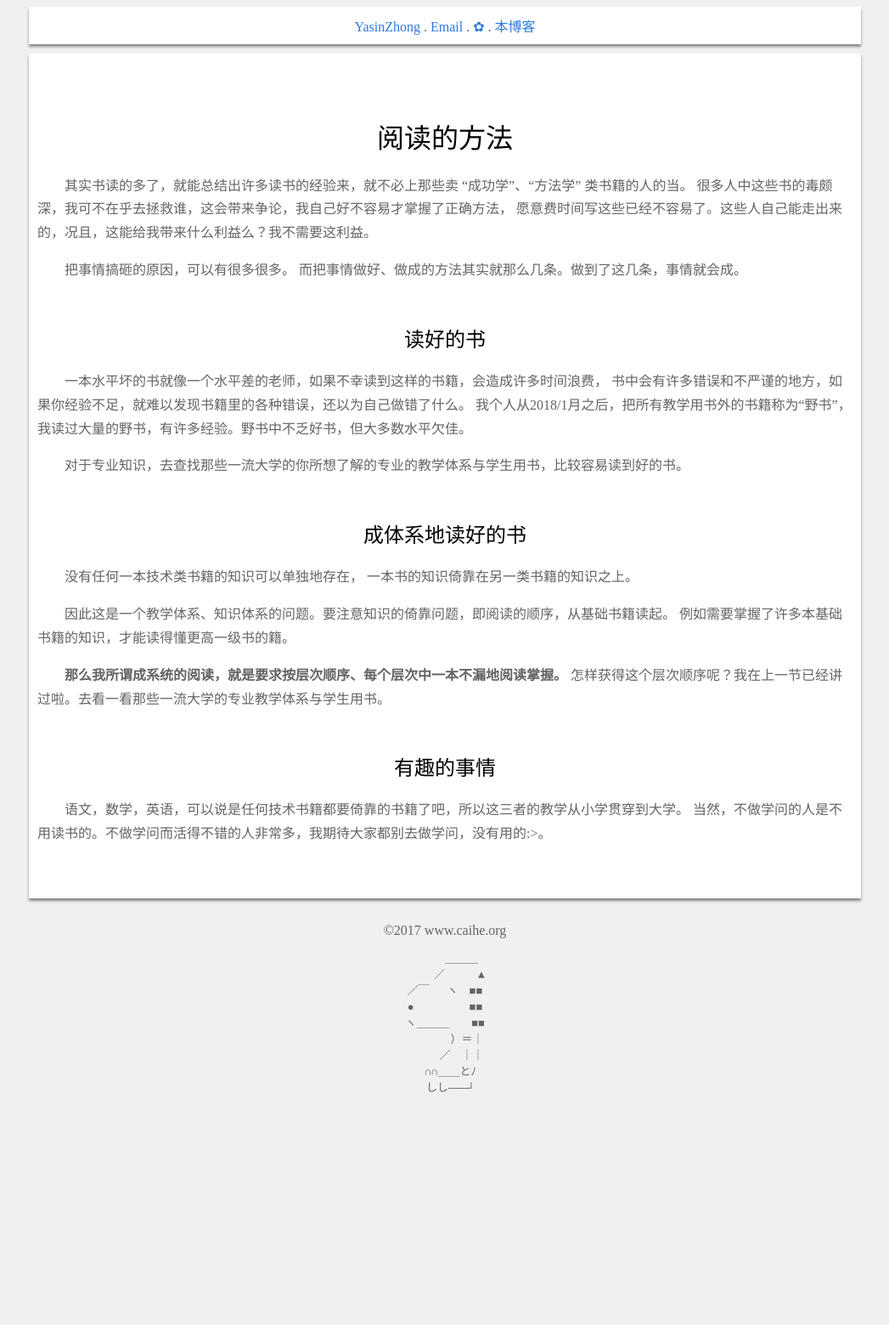
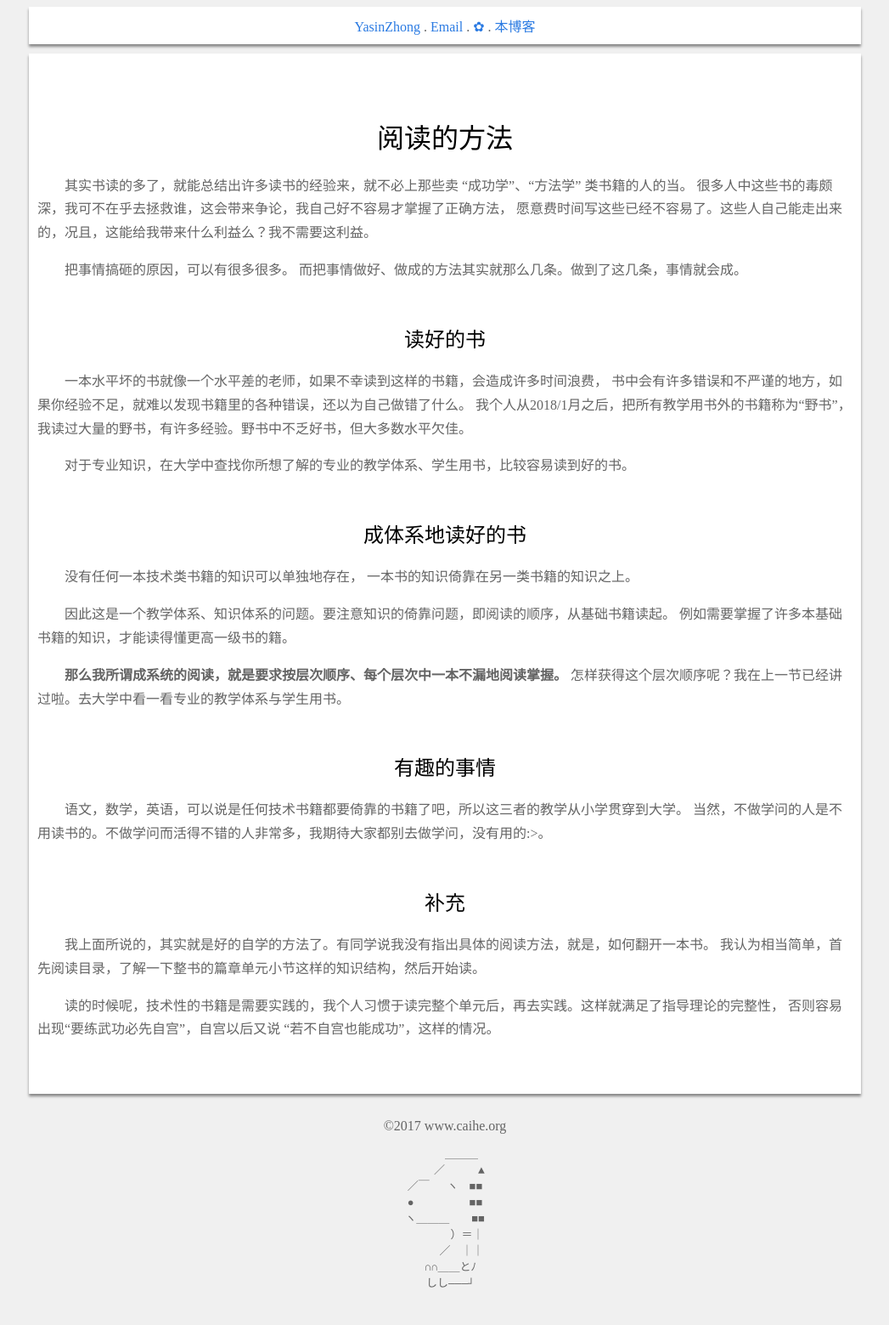
Before and after one commit to YasinZhong/yasinzhong.github.io, a Jekyll site: the page built from _posts/2018-4-20-Reading.html, in a window 1280 px wide. Shown: the whole page at 85% size, without its empty margins (116-1163 px from the left). Built offline with Jekyll 4.4.1, drawn with Linux system fonts in a browser that asks for light colours; comment, search, counter and statistics services are not loaded; before the commit the page ends 1329 px from its top, so only the background shows below that.

Commit message:
2018/04/27

```diff
--- a/_posts/2018-4-20-Reading.html
+++ b/_posts/2018-4-20-Reading.html
@@ -23,7 +23,7 @@ title: 阅读的方法
 	我个人从2018/1月之后，把所有教学用书外的书籍称为“野书”，我读过大量的野书，有许多经验。野书中不乏好书，但大多数水平欠佳。
 </p>
 <p>
-	对于专业知识，去查找那些一流大学的你所想了解的专业的教学体系与学生用书，比较容易读到好的书。
+	对于专业知识，在大学中查找你所想了解的专业的教学体系、学生用书，比较容易读到好的书。
 </p>
 
 
@@ -38,7 +38,7 @@ title: 阅读的方法
 </p>
 <p>
 	<b>那么我所谓成系统的阅读，就是要求按层次顺序、每个层次中一本不漏地阅读掌握。</b>
-	怎样获得这个层次顺序呢？我在上一节已经讲过啦。去看一看那些一流大学的专业教学体系与学生用书。
+	怎样获得这个层次顺序呢？我在上一节已经讲过啦。去大学中看一看专业的教学体系与学生用书。
 </p>
 
 <h2>有趣的事情</h2>
@@ -46,3 +46,13 @@ title: 阅读的方法
 	语文，数学，英语，可以说是任何技术书籍都要倚靠的书籍了吧，所以这三者的教学从小学贯穿到大学。
 	当然，不做学问的人是不用读书的。不做学问而活得不错的人非常多，我期待大家都别去做学问，没有用的:>。
 </p>
+
+<h2>补充</h2>
+<p>
+	我上面所说的，其实就是好的自学的方法了。有同学说我没有指出具体的阅读方法，就是，如何翻开一本书。
+	我认为相当简单，首先阅读目录，了解一下整书的篇章单元小节这样的知识结构，然后开始读。
+</p>
+<p>
+	读的时候呢，技术性的书籍是需要实践的，我个人习惯于读完整个单元后，再去实践。这样就满足了指导理论的完整性，
+	否则容易出现“要练武功必先自宫”，自宫以后又说 “若不自宫也能成功”，这样的情况。
+</p>
--- a/post-h/OrderSystem.html
+++ b/post-h/OrderSystem.html
@@ -89,7 +89,7 @@
                 <td>福州彩墙工作室</td>
                 <td>[500]H5展示(完全重写)</td>
                 <td>
-                    <a href="">李大胳膊</a>
+                    <a href="">启大胳膊</a>
                 </td>
                 <td>已结单</td>
             </tr>
@@ -97,7 +97,7 @@
                 <td>福州彩墙工作室</td>
                 <td>[1200]网站新建(完全重写)</td>
                 <td>
-                    <a href="">李大胳膊</a>
+                    <a href="">启大胳膊</a>
                 </td>
                 <td>已结单</td>
             </tr>
@@ -121,7 +121,7 @@
                 <td>(未定位)龙辉商务酒店</td>
                 <td>[1400]H5展示(套用模板)</td>
                 <td>
-                    <a href="">李大胳膊</a>
+                    <a href="">启大胳膊</a>
                 </td>
                 <td>已结单</td>
             </tr>
--- a/post0/twi.html
+++ b/post0/twi.html
@@ -11,7 +11,7 @@ title: 最近如何？
   我现在最注重现实生活的质量与实体产品的生产。
 </p>
 
-<p id="2018-3-14">
+<p id="生活方式">
   <b>生活方式</b><br/>
   我不相信周围人的生活观念，这有时让我显得与集体格格不入。我知道自己一天工作或学习6小时的的理论与行动都是正确的。
   无论别人的话看起来多么有道理，都只能作为参考。我相信我自己，从成长速度来看，我就知道自己在许多方面比周围人都要高明。
@@ -19,7 +19,6 @@ title: 最近如何？
 	大约是因为他们的一些不好的习惯和观念所导致的，我决不会被影响同化。其实瘦死的骆驼比马大，他们仍然有一些地方水平高于我，值得我学习，
 	但是我对自己的未来充满信心，从大二的成绩排名上，就已经证明了许多事实！
 </p>
-
 
 
 <h3>2017.12.31 以前</h3>
```
Also changed, not shown: _posts/2018-4-11-SvsU.html (added, +7 -0 lines).
